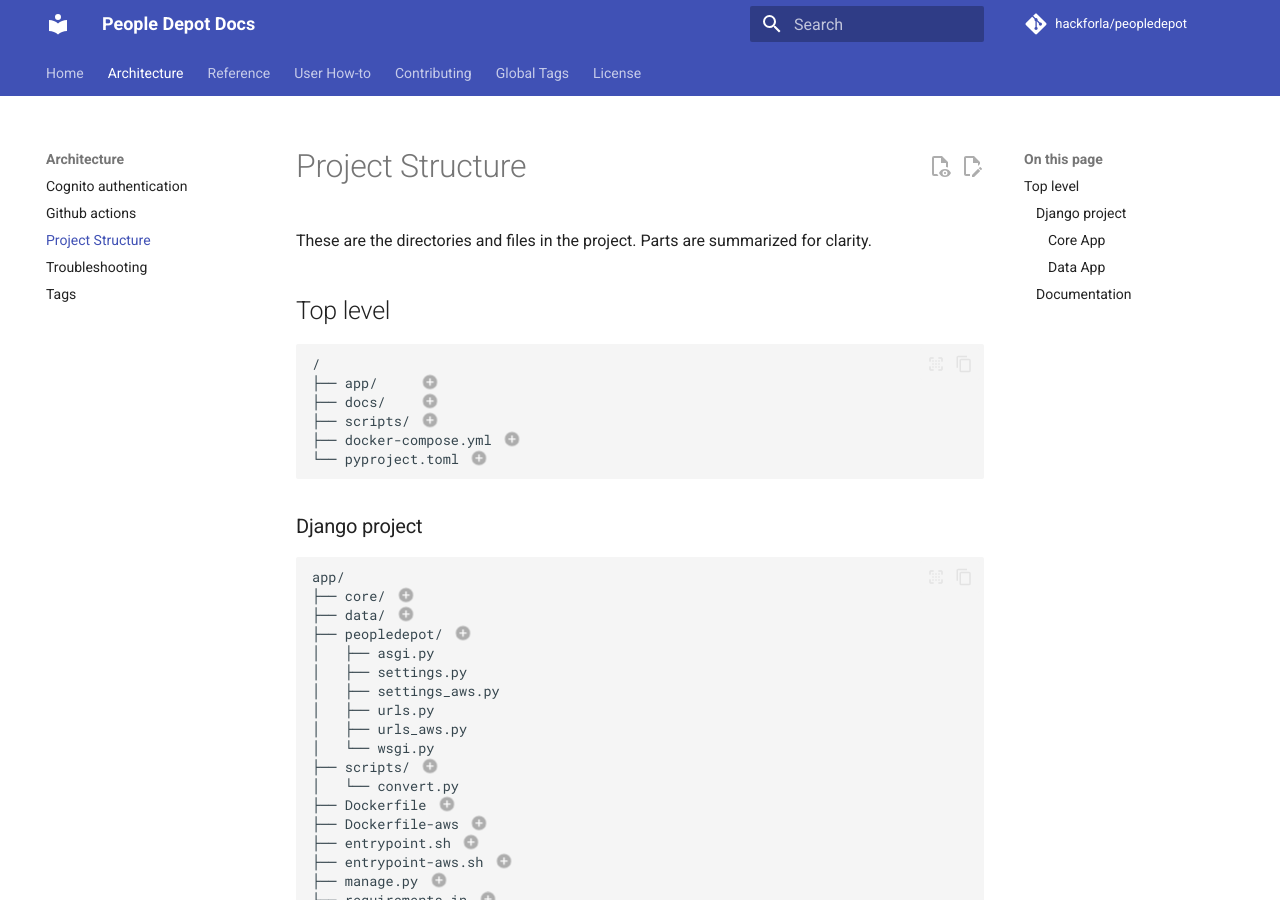
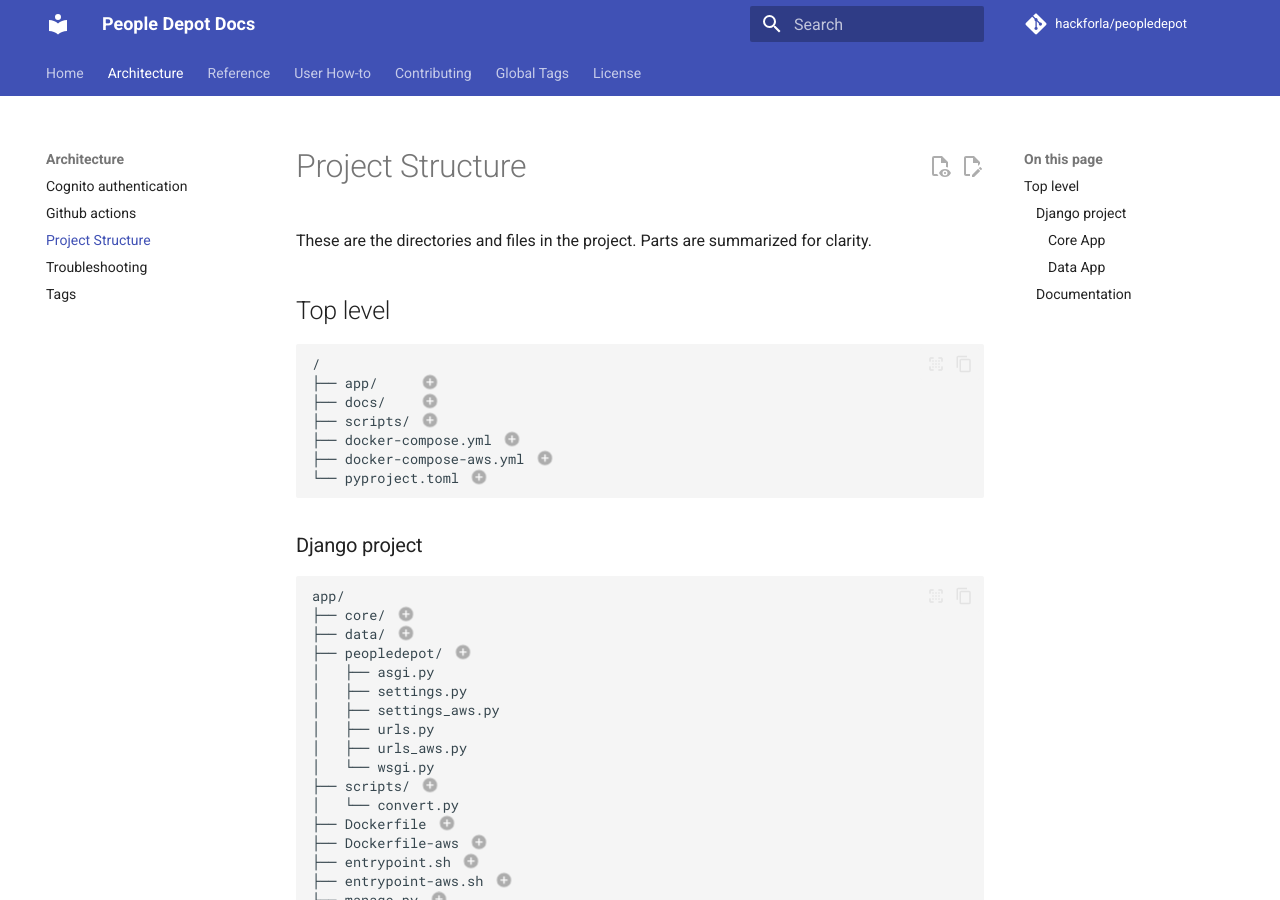
Before and after one commit to hackforla/peopledepot, an MkDocs documentation site: the page built from docs/architecture/project_structure.md, in a window 1280 px wide and 900 px high. Built offline with MkDocs 1.6.1 and Material for MkDocs 9.7.7, drawn with Linux system fonts in a browser that asks for light colours; comment, search, counter and statistics services are not loaded.

Commit message:
fix: resolve fyliu's #692 review comments and gitignore generated/local files
- add Docker to mkdocs.yml tags_allowed
- fix Project Structure page caption order and add missing docker-compose-aws.yml entry
- gitignore app/staticfiles, app/.env.docker-aws, and .notes/

````diff
--- a/docs/architecture/project_structure.md
+++ b/docs/architecture/project_structure.md
@@ -10,13 +10,15 @@
 ├── docs/    # (2)!
 ├── scripts/ # (3)!
 ├── docker-compose.yml # (4)!
-└── pyproject.toml # (5)!
+├── docker-compose-aws.yml # (5)!
+└── pyproject.toml # (6)!
 ```
 
 1. The django project. This is also what goes into the Docker image when it's generated by `./scripts/buildrun.sh`. See [Django Project](#django-project) below for details.
 1. Documentation for the project code. See [Documentation](#documentation) below for details.
 1. Scripts used in the project. These are run in the commandline to do various project tasks. See [Convenience Scripts](scripts.md) for details.
 1. The docker compose file.
+1. The docker compose file for testing the AWS/production setup locally. See [Test the AWS setup locally](../contributing/howto/test-aws-setup-locally.md) for details.
 1. The pyproject.toml file. This holds settings for project tools right now. We may combine this with `app/setup.cfg` in the future. We may move this file into `app/` if it makes sense.
 
 ### Django project
@@ -35,15 +37,15 @@
 ├── scripts/ # (4)!
 │   └── convert.py
 ├── Dockerfile # (5)!
-├── Dockerfile-aws # (13)!
-├── entrypoint.sh # (6)!
-├── entrypoint-aws.sh # (14)!
-├── manage.py # (7)!
-├── requirements.in # (8)!
-├── requirements.txt # (9)!
-├── requirements-aws.in # (10)!
-├── requirements-aws.txt # (11)!
-└── setup.cfg # (12)!
+├── Dockerfile-aws # (6)!
+├── entrypoint.sh # (7)!
+├── entrypoint-aws.sh # (8)!
+├── manage.py # (9)!
+├── requirements.in # (10)!
+├── requirements.txt # (11)!
+├── requirements-aws.in # (12)!
+├── requirements-aws.txt # (13)!
+└── setup.cfg # (14)!
 ```
 
 1. The core app in django. This app contains the API and models. See [Core App](#core-app) below for details.
@@ -51,14 +53,14 @@
 1. The django project configuration.
 1. Scripts used in the project. This currently contains the `convert.py` script, which converts csv files into django initial data code. It's used to generate code for the initial data migrations.
 1. Dockerfile used to build the Docker image.
+1. AWS/production Dockerfile. Uses `requirements-aws.txt`, sets `DJANGO_SETTINGS_MODULE`, runs `collectstatic`, and starts gunicorn.
 1. Entrypoint script called by the Docker image.
+1. AWS/production entrypoint script. Runs `migrate --noinput` then starts gunicorn on `0.0.0.0:8000`.
 1. Django manage.py script. In nearly all cases, there's no good reason to change this. Just leave it alone.
 1. Development requirements source file used by `uv pip compile`. Contains all dependencies including dev/test packages. See the [uv tool](uv.md) for details.
 1. Development requirements file generated from `requirements.in`. Do not modify this file directly. Edit `requirements.in` instead. See the [uv tool](uv.md) for details.
 1. AWS/production requirements source file. Contains only production dependencies — no dev or test packages.
 1. AWS/production requirements file generated from `requirements-aws.in`. Do not modify this file directly. Edit `requirements-aws.in` instead.
-1. AWS/production Dockerfile. Uses `requirements-aws.txt`, sets `DJANGO_SETTINGS_MODULE`, runs `collectstatic`, and starts gunicorn.
-1. AWS/production entrypoint script. Runs `migrate --noinput` then starts gunicorn on `0.0.0.0:8000`.
 1. Config file for development support tools such as `flake8` and `pytest`. `flake8` is the only tool that doesn't support `pyproject.toml` yet, which is why we have this file.
 
 #### Core App
--- a/mkdocs.yml
+++ b/mkdocs.yml
@@ -34,6 +34,7 @@
         - migrations
         - AWS
         - deployment
+        - Docker
 
 markdown_extensions:
   - abbr
````
Also changed, not shown: 1 other file.
